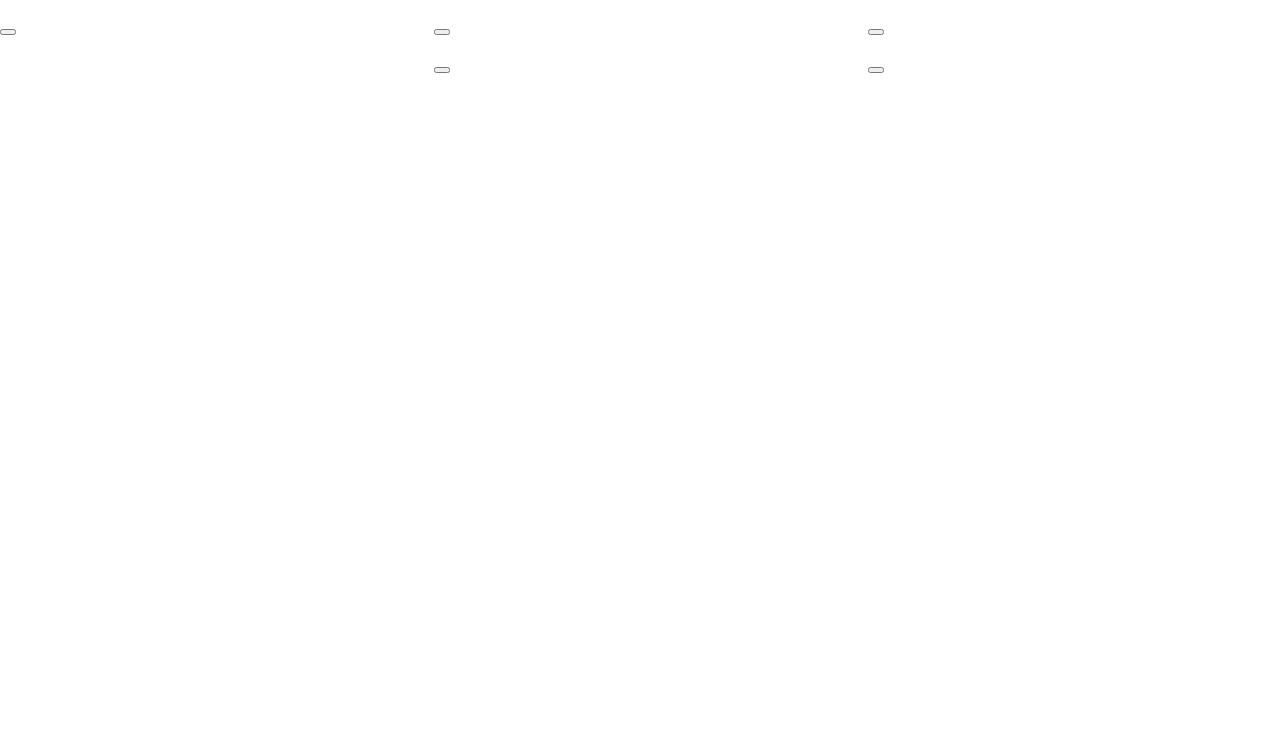
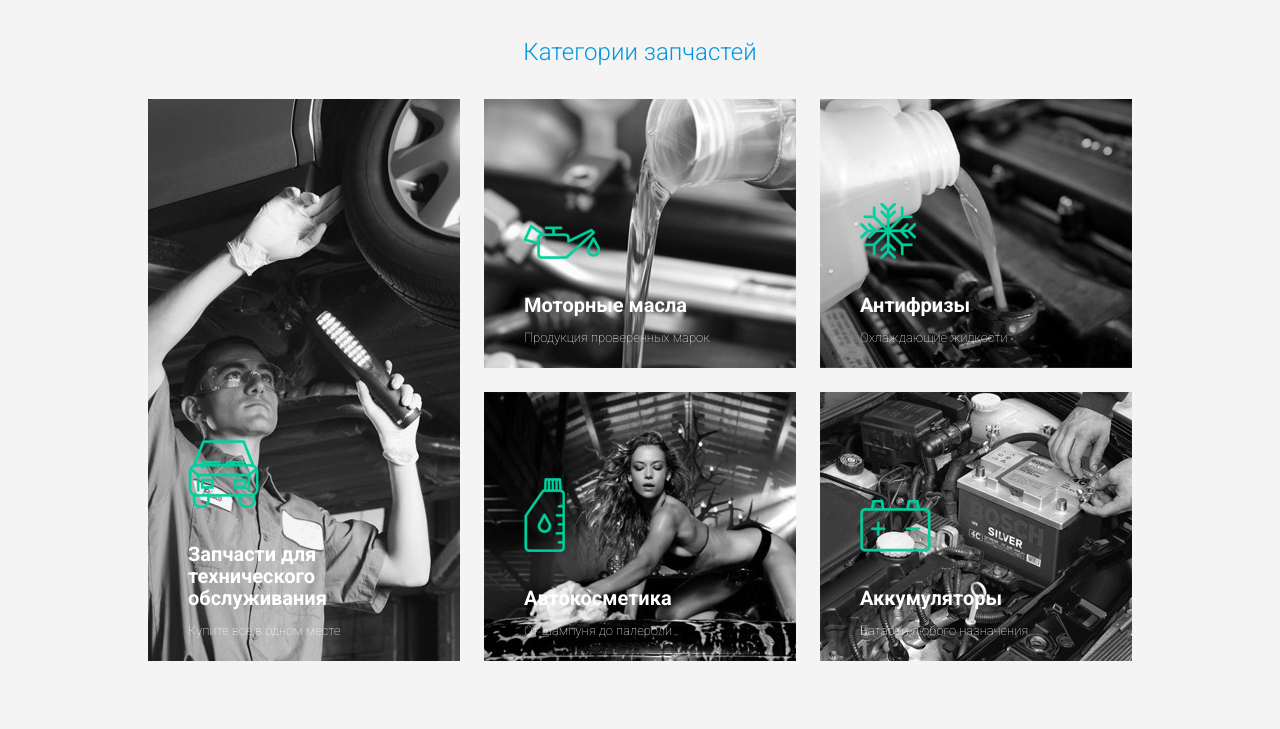
Before and after one commit to 0ro/test-task, a website: page index.html in a window 1280 px wide. Drawn offline with nearby package versions, Linux system fonts and the light colour scheme.

Commit message:
добавил анимации

```diff
--- a/css/style.css
+++ b/css/style.css
@@ -9,6 +9,8 @@ html {
 }
 body {
   font-family: 'Roboto', sans-serif;
+
+  background-color: #f4f4f4;
 }
 body,
 html {
@@ -41,12 +43,12 @@ input {
   margin: 0 auto;
 }
 .container .row {
-  margin-right: -.75rem;
-  margin-left: -.75rem;
+  margin-right: -12px;
+  margin-left: -12px;
 }
 .row {
   margin-right: auto;
-  margin-bottom: 20px;
+  margin-bottom: 24px;
   margin-left: auto;
 }
 .row:after {
@@ -59,7 +61,7 @@ input {
   float: left;
 
   box-sizing: border-box;
-  padding: 0 .75rem;
+  padding: 0 12px;
 }
 .row .col.s1 {
   right: auto;
@@ -145,3 +147,192 @@ input {
   width: 100%;
   margin-left: auto;
 }
+
+
+.page {
+  width: 984px;
+  margin: 0 auto;
+}
+.page__categories {
+  margin-top: 40px;
+  ;
+}
+.categories {
+}
+.categories__title {
+  font-size: 24px;
+  font-weight: 300;
+  line-height: 24px;
+
+  margin: 0 0 35px;
+
+  text-align: center;
+
+  color: #0097e0;
+}
+.categories__content {
+}
+.category {
+  position: relative;
+
+  overflow: hidden;
+
+  height: 269px;
+
+  cursor: pointer;
+}
+.category_size_2 {
+  height: 562px;
+}
+.category__img {
+  width: 100%;
+  height: 100%;
+
+  -webkit-transition: all .2s linear;
+     -moz-transition: all .2s linear;
+      -ms-transition: all .2s linear;
+       -o-transition: all .2s linear;
+          transition: all .2s linear;
+  -webkit-transform: translateY(-10px);
+     -moz-transform: translateY(-10px);
+      -ms-transform: translateY(-10px);
+       -o-transform: translateY(-10px);
+          transform: translateY(0px);
+
+  background-position: center center;
+  background-size: cover;
+
+          filter: grayscale(100%);
+  -webkit-filter: grayscale(100%);
+     -moz-filter: grayscale(100%);
+       -o-filter: grayscale(100%);
+      -ms-filter: grayscale(100%);
+}
+.category:hover .category__img {
+          filter: none;
+  -webkit-filter: none;
+     -moz-filter: none;
+       -o-filter: none;
+      -ms-filter: none;
+}
+.category__img_service {
+  background-image: url(../img/service.jpg);
+  background-repeat: no-repeat;
+}
+.category__content {
+  position: absolute;
+  bottom: 0;
+  left: 0;
+
+  overflow: hidden;
+
+  width: 100%;
+  min-height: 120px;
+  padding: 0 40px 20px;
+
+  -webkit-transition: all .4s ease-in-out;
+     -moz-transition: all .4s ease-in-out;
+      -ms-transition: all .4s ease-in-out;
+       -o-transition: all .4s ease-in-out;
+          transition: all .4s ease-in-out;
+  -webkit-transform: translateY(65px);
+     -moz-transform: translateY(65px);
+      -ms-transform: translateY(65px);
+       -o-transform: translateY(65px);
+          transform: translateY(65px);
+
+  opacity: 1;
+  color: #fff;
+}
+.category:hover .category__content {
+  -webkit-transform: translateY(0px);
+     -moz-transform: translateY(0px);
+      -ms-transform: translateY(0px);
+       -o-transform: translateY(0px);
+          transform: translateY(0px);
+}
+.category__icon {
+  margin: 0 0 35px;
+
+  background-image: url(../img/icon.png);
+  background-repeat: no-repeat;
+}
+.category__icon_antifreeze {
+  width: 56px;
+  height: 56px;
+
+  background-position: -5px -5px;
+}
+
+.category__icon_battery {
+  width: 71px;
+  height: 52px;
+
+  background-position: -71px -5px;
+}
+
+.category__icon_cosmetic {
+  width: 41px;
+  height: 74px;
+
+  background-position: -71px -67px;
+}
+
+.category__icon_oil {
+  width: 76px;
+  height: 35px;
+
+  background-position: -152px -5px;
+}
+
+.category__icon_service {
+  width: 71px;
+  height: 68px;
+
+  background-position: -152px -50px;
+}
+.category__title {
+  font-size: 20px;
+  font-weight: 700;
+  line-height: 22px;
+
+  margin: 0 0 10px;
+}
+.category__desc {
+  font-size: 13px;
+  font-weight: 100;
+  line-height: 24px;
+
+  margin: 0 0 22px;
+}
+.button {
+  font-size: 13px;
+  font-weight: 700;
+
+  padding: 13px 17px;
+
+  border: 0;
+}
+.button_info {
+  border-radius: 3px;
+  background-color: #0097e0;
+  box-shadow: inset 0 -2px 0 rgba(0, 0, 0, .26);
+}
+.category__img_oil {
+  background-image: url(../img/oil.jpg);
+  background-repeat: no-repeat;
+}
+.category__img_antifreeze {
+  background-image: url(../img/antifreeze.jpg);
+  background-repeat: no-repeat;
+}
+.category__icon_antifreeze {
+}
+.category__img_cosmetic {
+  background-image: url(../img/cosmetic.jpg);
+  background-repeat: no-repeat;
+}
+.category__img_battery {
+  background-image: url(../img/battery.jpg);
+  background-repeat: no-repeat;
+}
--- a/index.html
+++ b/index.html
@@ -3,7 +3,7 @@
 <head>
   <meta charset="UTF-8">
   <meta name="viewport" content="initial-scale=1, maximum-scale=1, user-scalable=no">
-  <title>w-m</title>
+  <title>test-task</title>
   <link rel="stylesheet" href="css/normalize.css">
   <link href='https://fonts.googleapis.com/css?family=Roboto:100,500,400,300,700&subset=latin,cyrillic' rel='stylesheet' type='text/css'>
   <link rel="stylesheet" href="css/style.css">
@@ -17,15 +17,15 @@
           <div class="container">
             <div class="row">
               <div class="col s4">
-                <div class="category">
-                  <div class="category__mask"></div>
+                <div class="category category_size_2">
                   <div class="category__img category__img_service"></div>
                   <div class="category__content">
-                    <div class="category__icon category__icon_auto"></div>
-                    <div class="category__title"></div>
+                    <div class="category__icon category__icon_service"></div>
+                    <div class="category__title">Запчасти для технического обслуживания</div>
                     <div class="category__desc">
-                      <button class="button button_info"></button>
+                      Купите все в одном месте
                     </div>
+                    <button class="button button_info">Перейти в раздел</button>
                   </div>
                   <!-- /.category__content -->
                 </div>
@@ -36,14 +36,14 @@
                   <div class="row">
                     <div class="col s6">
                       <div class="category">
-                        <div class="category__mask"></div>
                         <div class="category__img category__img_oil"></div>
                         <div class="category__content">
                           <div class="category__icon category__icon_oil"></div>
-                          <div class="category__title"></div>
+                          <div class="category__title">Моторные масла</div>
                           <div class="category__desc">
-                            <button class="button button_info"></button>
+                            Продукция проверенных марок
                           </div>
+                          <button class="button button_info">Перейти в раздел</button>
                         </div>
                         <!-- /.category__content -->
                       </div>
@@ -51,14 +51,14 @@
                     </div>
                     <div class="col s6">
                       <div class="category">
-                        <div class="category__mask"></div>
                         <div class="category__img category__img_antifreeze"></div>
                         <div class="category__content">
                           <div class="category__icon category__icon_antifreeze"></div>
-                          <div class="category__title"></div>
+                          <div class="category__title">Антифризы</div>
                           <div class="category__desc">
-                            <button class="button button_info"></button>
+                            Охлаждающие жидкости
                           </div>
+                          <button class="button button_info">Перейти в раздел</button>
                         </div>
                         <!-- /.category__content -->
                       </div>
@@ -68,14 +68,14 @@
                   <div class="row">
                     <div class="col s6">
                       <div class="category">
-                        <div class="category__mask"></div>
                         <div class="category__img category__img_cosmetic"></div>
                         <div class="category__content">
                           <div class="category__icon category__icon_cosmetic"></div>
-                          <div class="category__title"></div>
+                          <div class="category__title">Автокосметика</div>
                           <div class="category__desc">
-                            <button class="button button_info"></button>
+                            От шампуня до палероли
                           </div>
+                          <button class="button button_info">Перейти в раздел</button>
                         </div>
                         <!-- /.category__content -->
                       </div>
@@ -83,14 +83,14 @@
                     </div>
                     <div class="col s6">
                       <div class="category">
-                        <div class="category__mask"></div>
                         <div class="category__img category__img_battery"></div>
                         <div class="category__content">
                           <div class="category__icon category__icon_battery"></div>
-                          <div class="category__title"></div>
+                          <div class="category__title">Аккумуляторы</div>
                           <div class="category__desc">
-                            <button class="button button_info"></button>
+                            Батареи любого назначения
                           </div>
+                          <button class="button button_info">Перейти в раздел</button>
                         </div>
                         <!-- /.category__content -->
                       </div>
```
Also changed, not shown: img/antifreeze.jpg (added), img/antifreeze.png (added), img/battery.jpg (added), img/battery.png (added), img/cosmetic.jpg (added), img/cosmetic.png (added), img/icon.png (added), img/oil.jpg (added), img/oil.png (added), img/serivece.png (added), img/service.jpg (added).
